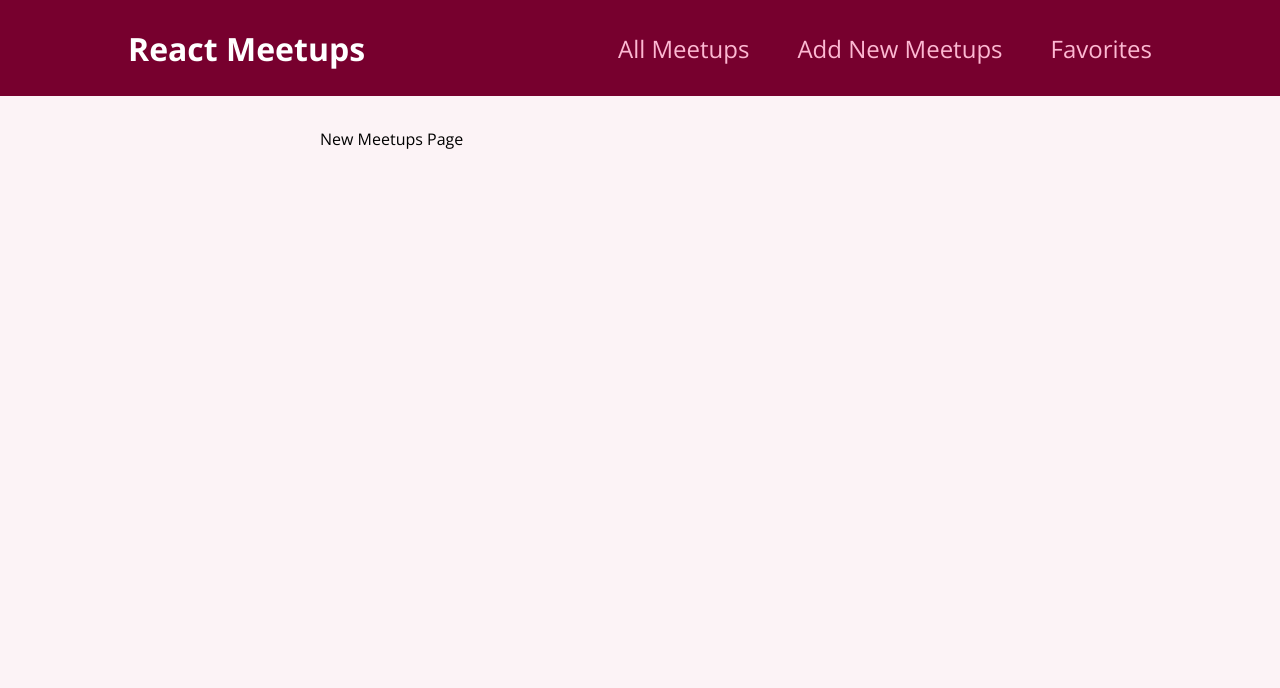
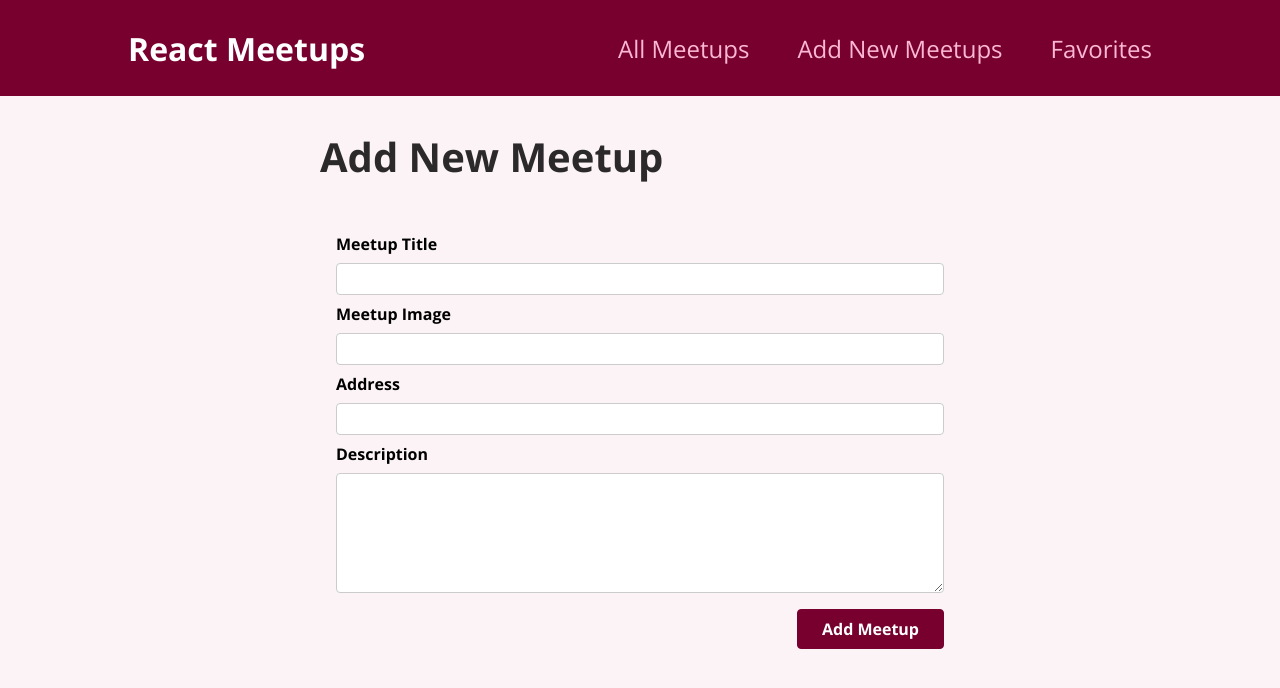
Before and after one commit to j-medrano/react-course, a React (Create React App) app: page /new-meetup in a window 1280 px wide. Shown: the top 688 px of the page. Built offline with nearby package versions, Linux system fonts and the light colour scheme.

Commit message:
Input values

```diff
--- /dev/null
+++ b/src/components/meetups/NewMeetupForm.js
@@ -0,0 +1,62 @@
+import { useRef } from 'react';
+
+import classes from './NewMeetupForm.module.css';
+import Card from '../ui/Card';
+function NewMeetupForm(){
+  const titleInputRef = useRef();
+  const imageInputRef = useRef();
+  const addressInputRef = useRef();
+  const descriptionInputRef = useRef();
+
+  function submitHandler(event){
+    event.preventDefault();
+
+    const enteredTitle = titleInputRef.current.value;
+    const enteredImage = imageInputRef.current.value;
+    const enteredAddress = addressInputRef.current.value;
+    const enteredDescription = descriptionInputRef.current.value;
+
+    const meetupData = {
+      title: enteredTitle,
+      image: enteredImage,
+      address: enteredAddress,
+      description: enteredDescription,
+    };
+    console.log(meetupData);
+  }
+  /**
+   * This is a stragey to gather information from the customer
+   */
+  return (
+    <Card>
+    <form className={classes.form} onSubmit={submitHandler}>
+
+      <div className={classes.control}>
+        <label htmlFor='title'>Meetup Title</label>
+        <input type="text" required id="title" ref={titleInputRef}/>
+      </div>
+
+      <div className={classes.control}>
+        <label htmlFor='image'>Meetup Image</label>
+        <input type="url" required id="image" ref={imageInputRef}/>
+      </div>
+
+      <div className={classes.control}>
+        <label htmlFor='address'>Address</label>
+        <input type="text" required id="address" ref={addressInputRef}/>
+      </div>
+
+      <div className={classes.control}>
+        <label htmlFor='description'>Description</label>
+        <textarea id='description' required rows='5' ref={descriptionInputRef}></textarea>
+      </div>
+      <div className={classes.actions}>
+        <button>Add Meetup</button>
+      </div>
+    </form>
+  </Card>
+  )
+
+}
+
+export default NewMeetupForm;
--- /dev/null
+++ b/src/components/meetups/NewMeetupForm.module.css
@@ -0,0 +1,45 @@
+.form {
+  padding: 1rem;
+}
+
+.control {
+  margin-bottom: 0.5rem;
+}
+
+.control label {
+  display: block;
+  font-weight: bold;
+  margin-bottom: 0.5rem;
+}
+
+.control input,
+.control textarea {
+  display: block;
+  font: inherit;
+  border-radius: 4px;
+  border: 1px solid #ccc;
+  padding: 0.25rem;
+  width: 100%;
+}
+
+.actions {
+  margin-top: 1rem;
+  text-align: right;
+}
+
+.actions button {
+  font: inherit;
+  cursor: pointer;
+  background-color: #77002e;
+  color: white;
+  padding: 0.5rem 1.5rem;
+  border: 1px solid #77002e;
+  border-radius: 4px;
+  font-weight: bold;
+}
+
+.actions button:hover,
+.actions button:active {
+  background-color: #a50e48;
+  border-color: #a50e48;
+}
--- a/src/pages/NewMeetups.js
+++ b/src/pages/NewMeetups.js
@@ -1,5 +1,10 @@
+import NewMeetupForm from "../components/meetups/NewMeetupForm";
+
 function NewMeetupsPage(){
-  return <div>New Meetups Page</div>;
+  return <section>
+    <h1>Add New Meetup</h1>
+    <NewMeetupForm />
+  </section>
 }
 
 export default NewMeetupsPage;
```
